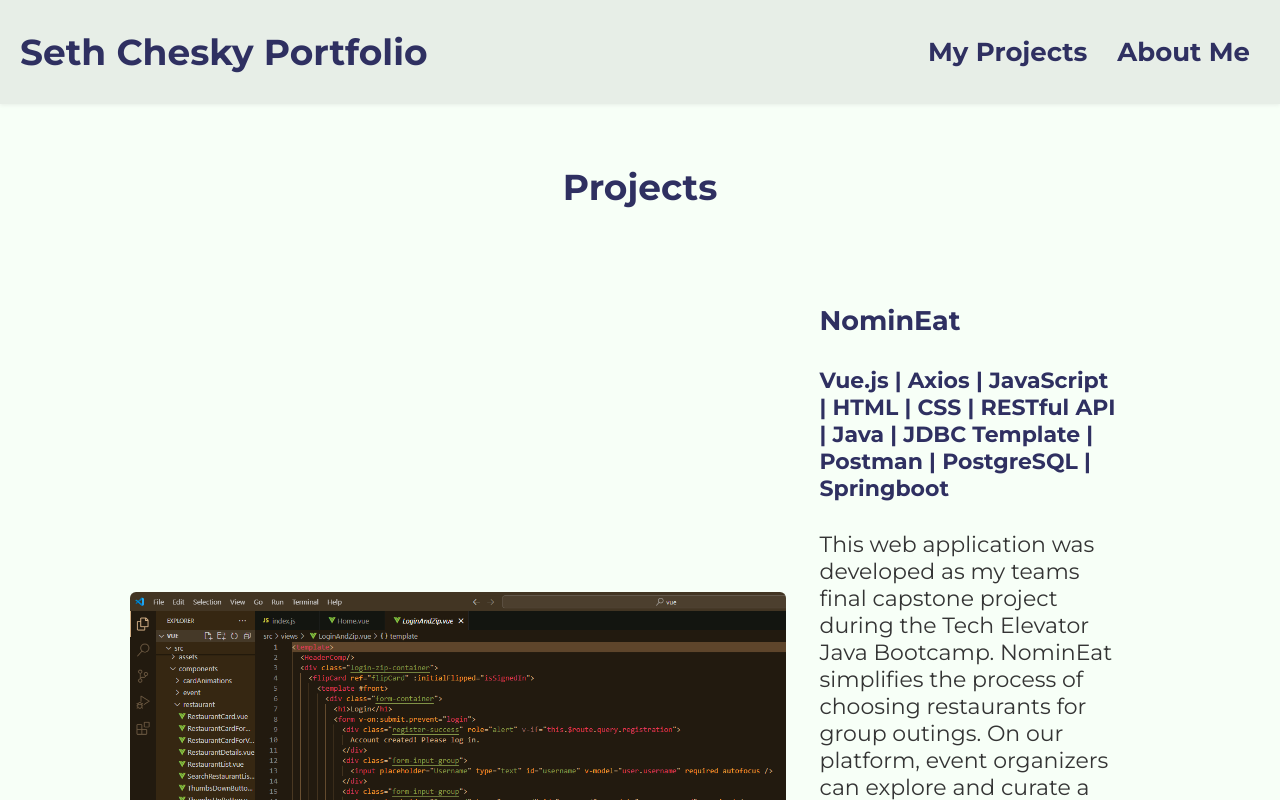
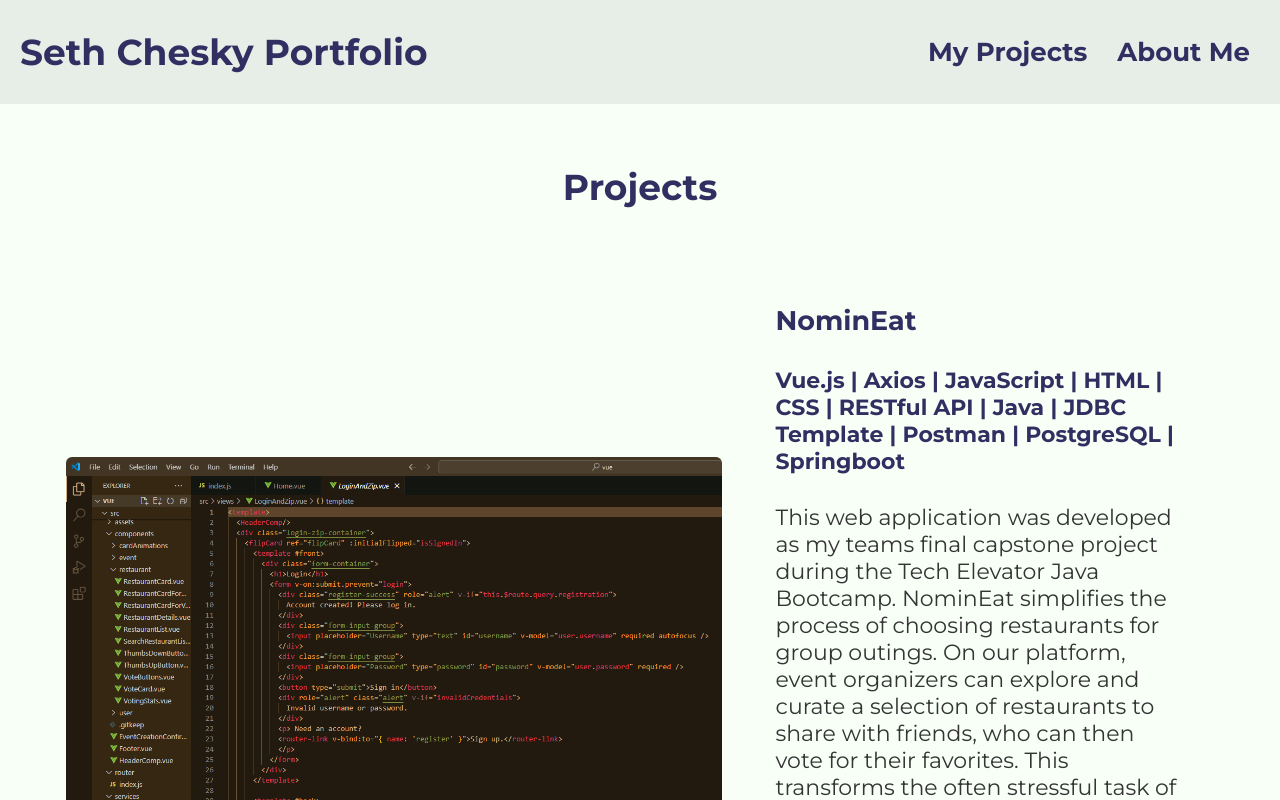
Before and after one commit to chethnut/portfolio-page-vue, a Vue app: page /projects in a window 1280 px wide. Shown: the top 800 px of the page. Built offline with nearby package versions, Linux system fonts and the light colour scheme.

Commit message:
removed shadow from header border

```diff
--- a/src/components/HeaderComp.vue
+++ b/src/components/HeaderComp.vue
@@ -31,7 +31,7 @@
     align-items: center;
     padding: 0;
     margin: 0;
-    box-shadow: 0 1px 4px #e7eee7;
+    /* box-shadow: 0 1px 4px rgba(0, 0, 0, 0.2); */
 }
 
 .container1 {
--- a/src/components/ProjectCard.vue
+++ b/src/components/ProjectCard.vue
@@ -42,6 +42,7 @@ export default {
     border: 2px solid #f7fff7;
     border-radius: 8px;
     height: 560px;
+    margin-right: 20px;
 }
 .project-card-container {
     display: flex;
--- a/src/views/MyProjectsView.vue
+++ b/src/views/MyProjectsView.vue
@@ -71,7 +71,7 @@ export default {
     display: flex;
     justify-content: center;
     flex-direction: column;
-    padding-right: 10%;
-    padding-left: 10%;
+    padding-right: 5%;
+    padding-left: 5%;
 }
 </style>
```
